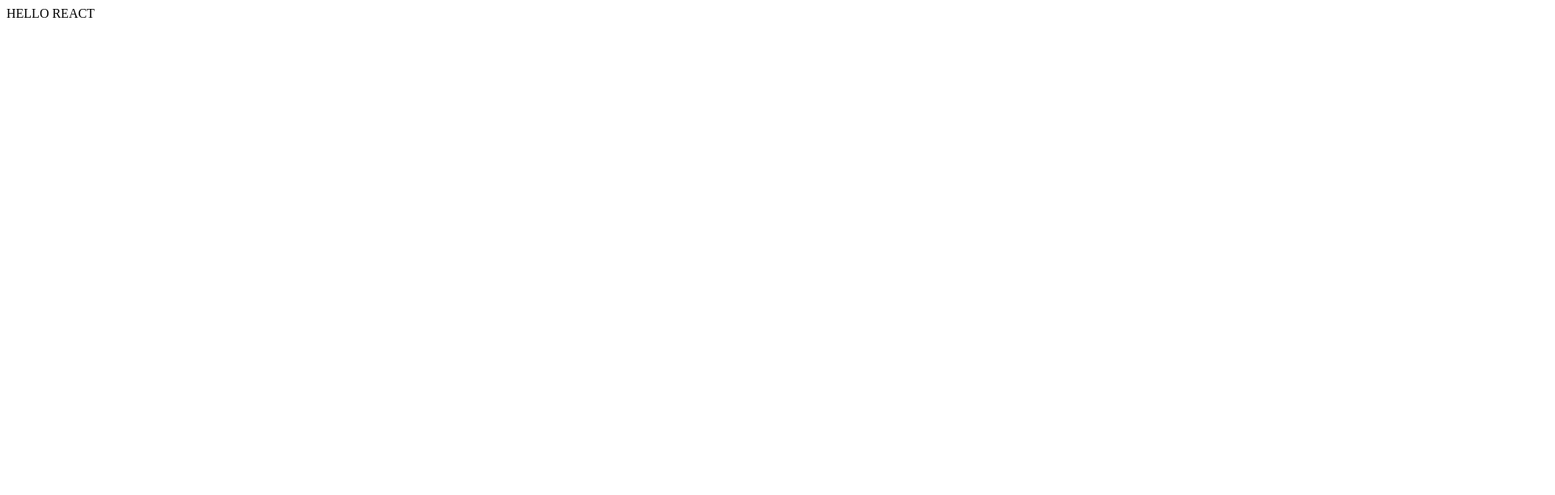
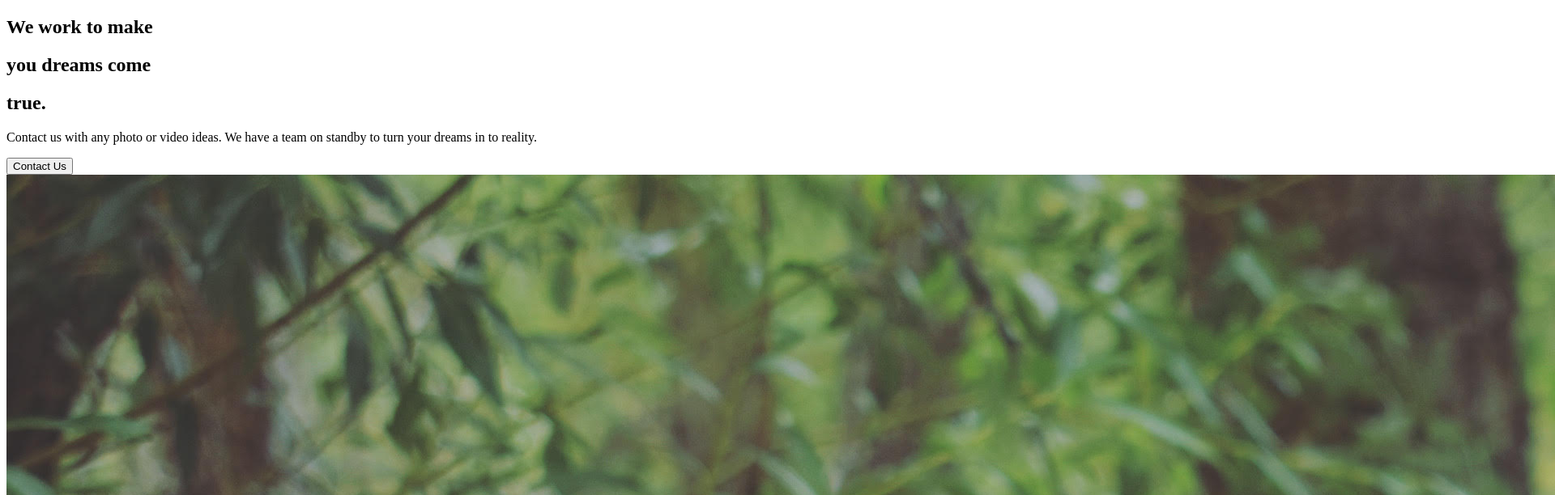
Before and after one commit to Laika-Beats/Animated-React-Website, a React (Create React App) app: page / in a window 1280 px wide. Shown: the top 612 px of the page at 81% size, 1920 px wide, since content can reach past the window. Built offline with nearby package versions, Linux system fonts and the light colour scheme.

Commit message:
AboutSection basic layout

```diff
--- a/package.json
+++ b/package.json
@@ -6,9 +6,13 @@
     "@testing-library/jest-dom": "^5.11.9",
     "@testing-library/react": "^11.2.5",
     "@testing-library/user-event": "^12.7.1",
+    "framer-motion": "^3.3.0",
     "react": "^17.0.1",
     "react-dom": "^17.0.1",
+    "react-intersection-observer": "^8.31.0",
+    "react-router-dom": "^5.2.0",
     "react-scripts": "4.0.2",
+    "styled-components": "^5.2.1",
     "web-vitals": "^1.1.0"
   },
   "scripts": {
--- a/src/App.js
+++ b/src/App.js
@@ -1,5 +1,11 @@
+import AboutPage from "./pages/AboutPage";
+
 function App() {
-  return <div className="App">HELLO REACT</div>;
+  return (
+    <div className="App">
+      <AboutPage />
+    </div>
+  );
 }
 
 export default App;
--- /dev/null
+++ b/src/components/AboutSection.js
@@ -0,0 +1,32 @@
+import React from "react";
+import aboutImage from "../images/aboutImage.jpg";
+
+const AboutSection = () => {
+  return (
+    <div>
+      <div className="description">
+        <div className="hide">
+          <h2>We work to make</h2>
+        </div>
+        <div className="hide">
+          <h2>
+            you <span>dreams</span> come
+          </h2>
+        </div>
+        <div className="hide">
+          <h2>true.</h2>
+        </div>
+        <p>
+          Contact us with any photo or video ideas. We have a team on standby to
+          turn your dreams in to reality.
+        </p>
+        <button>Contact Us</button>
+      </div>
+      <div className="image">
+        <img src={aboutImage} alt="Young man sitting in nature" />
+      </div>
+    </div>
+  );
+};
+
+export default AboutSection;
--- /dev/null
+++ b/src/pages/AboutPage.js
@@ -0,0 +1,8 @@
+import React from "react";
+import AboutSection from "../components/AboutSection";
+
+const AboutPage = () => {
+  return <AboutSection />;
+};
+
+export default AboutPage;
```
Also changed, not shown: src/images/aboutImage.jpg (added), 1 other file (tests, documents, lock files or other folders).
